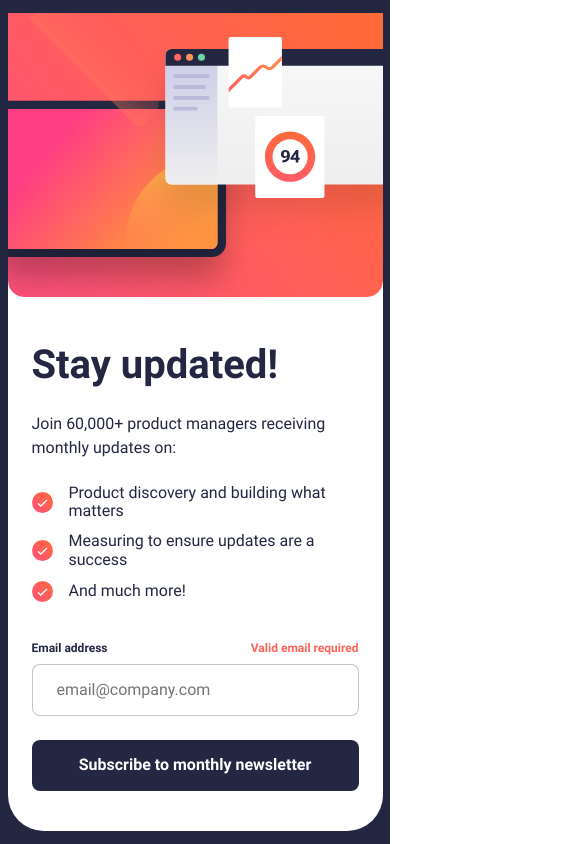
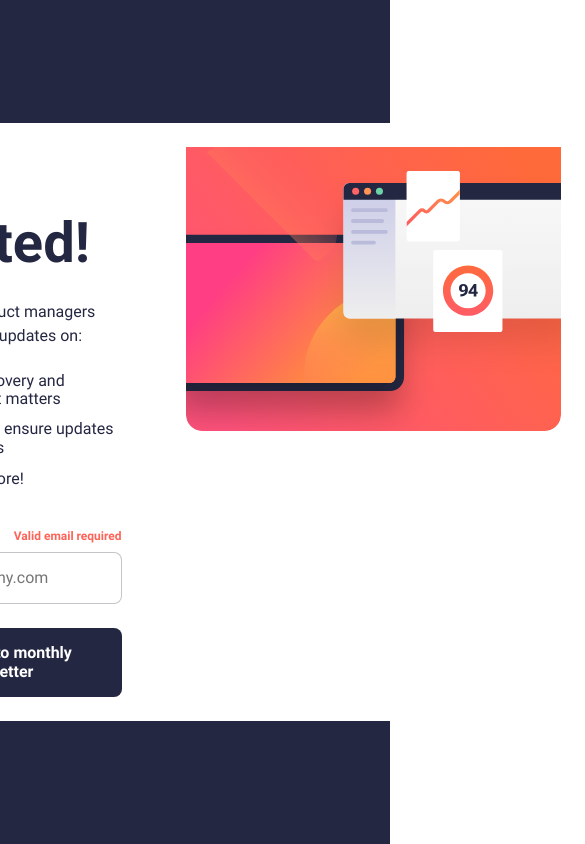
Before and after one commit to Dmitry528/Frontend-Mentor_Newsletter-sign-up, a React (Create React App) app: page / in a window 390 px wide. Shown: the whole page, 585 px wide, since content can reach past the window. Built offline with nearby package versions, Linux system fonts and the light colour scheme.

Commit message:
removed media for refactor

```diff
--- a/src/components/SignUpForm/SignUpForm.tsx
+++ b/src/components/SignUpForm/SignUpForm.tsx
@@ -1,5 +1,7 @@
+import signUpFormStyles from 'styles/modules/components/SignUpForm.module.css';
+
 import Button from 'components/Button';
-import signUpFormStyles from 'styles/modules/components/SignUpForm.module.css';
+
 
 export const SignUpForm = () => (
   <form className={signUpFormStyles.signUpForm}>
--- a/src/styles/modules/App.module.css
+++ b/src/styles/modules/App.module.css
@@ -5,9 +5,3 @@
   min-height: 100vh;
   background-color: var(--dark-navy);
 }
-
-@media screen and (max-width: 375px) {
-  .app {
-    background-color: var(--white);
-  }
-}
--- a/src/styles/modules/components/SignUpImage.module.css
+++ b/src/styles/modules/components/SignUpImage.module.css
@@ -3,15 +3,3 @@
 
   display: flex;
 }
-
-@media screen and (max-width: 992px) {
-  .signUpImage {
-    display: none;
-  }
-}
-
-@media screen and (max-width: 576px) {
-  .signUpImage {
-    display: flex;
-  }
-}
--- a/src/styles/modules/components/SignUpInfo.module.css
+++ b/src/styles/modules/components/SignUpInfo.module.css
@@ -35,16 +35,3 @@
   height: 21px;
   width: 21px;
 }
-
-@media screen and (max-width: 992px) {
-  .signUpInfo__title {
-    text-align: center;
-  }
-}
-
-@media screen and (max-width: 576px) {
-  .signUpInfo__title {
-    font-size: 2.5rem;
-    text-align: left;
-  }
-}
--- a/src/styles/modules/features/SignUp.module.css
+++ b/src/styles/modules/features/SignUp.module.css
@@ -17,24 +17,3 @@
   display: grid;
   gap: 2.5rem;
 }
-
-@media screen and (max-width: 992px) {
-  .signUp {
-    gap: 0rem;
-    margin: 0rem;
-    padding: 2rem;
-  }
-}
-
-@media screen and (max-width: 576px) {
-  .signUp {
-    padding: 0rem;
-    grid-template-areas: "image" "content";
-    max-width: 23.4375rem;
-    gap: 2.5rem;
-  }
-
-  .signUpContent {
-    padding: 0rem 1.5rem 2.5rem 1.5rem;
-  }
-}
```
